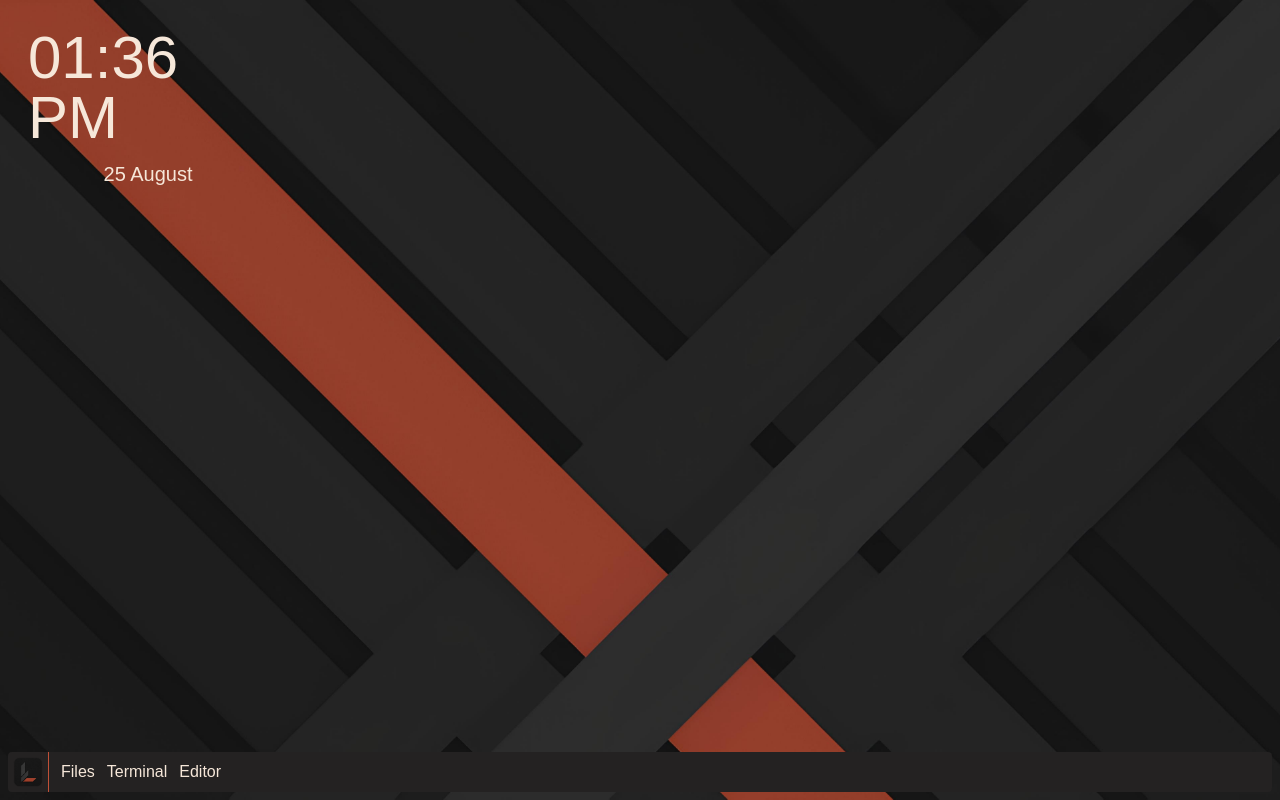
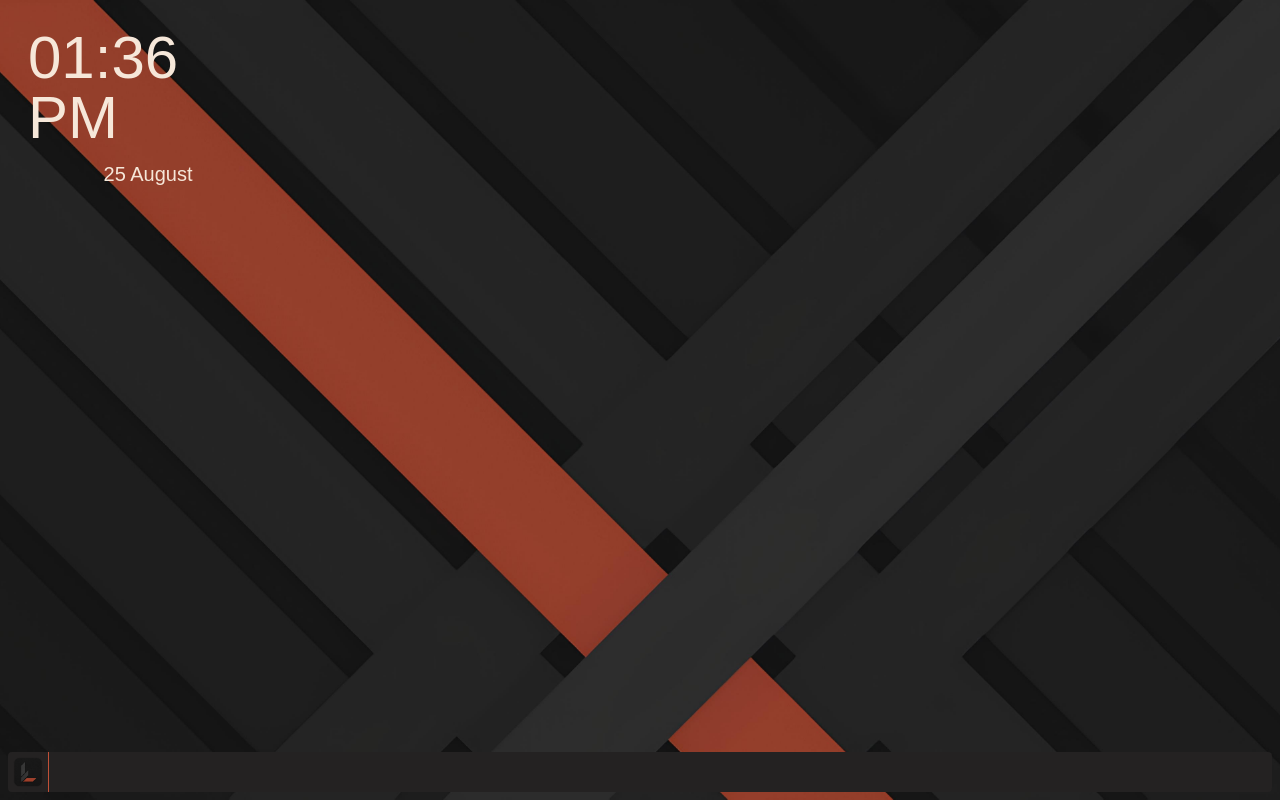
Before and after one commit to Lokesh550-code/Lazy-OS, a React (Vite) app: page / in a window 1280 px wide. Built offline with nearby package versions, Linux system fonts and the light colour scheme; a web font is replaced by a local one.

Commit message:
fix: correct taskbar behaviour and refactor data model

```diff
--- a/src/components/TaskbarApplication.jsx
+++ b/src/components/TaskbarApplication.jsx
@@ -1,23 +1,21 @@
 const TaskbarApplication = ({
   application,
-  setTaskbarApplicationRegistery,
-  addComponents,
-  handleMaximize
+  handleMinimize,
+  handleRestore
 }) => {
+  console.log(application);
   return (
     <h1
       onClick={() => {
-        addComponents(application.name, application.applicationId);
-        // handleMaximize(application.id);
-        // setTaskbarApplication((prev) =>
-        //   prev.map((elem) =>
-        //     elem.id === application.id ? { ...elem, active: !elem.active } : elem,
-        //   ),
-        // );
+        if(application.minimized) {
+          handleRestore(application.windowId)
+        } else {
+          handleMinimize(application.windowId)
+        }
       }}
-      className={`cursor-pointer select-none hover:scale-105 transition`}
+      className={`${application.minimized? "border-b border-[#c05037]" : "border-b"} cursor-pointer select-none hover:scale-105 transition`}
     >
-      {application.name}
+      {application.applicationName}
     </h1>
   );
 };
--- a/src/desktop/Desktop.jsx
+++ b/src/desktop/Desktop.jsx
@@ -60,7 +60,9 @@ const Desktop = () => {
         elem.windowId === windowId ? { ...elem, minimized: false } : elem,
       ),
     );
-  }
+
+    focusWindow(windowId);
+  };
 
   const handleMaximize = (id) => {
     setComponents((prev) =>
@@ -328,7 +330,12 @@ const Desktop = () => {
             );
           })
         : ""}
-      <Taskbar handleMaximize={handleMaximize} addComponents={addComponents} />
+      <Taskbar
+        handleMinimize={handleMinimize}
+        handleRestore={handleRestore}
+        addComponents={addComponents}
+        components={components}
+      />
     </div>
   );
 };
--- a/src/registery/taskbarRegistery.js
+++ /dev/null
@@ -1,8 +0,0 @@
-const taskbarRegistery = [
-  { applicationId: 1, name: "Files", taskbarApplication: true, active: false },
-  { applicationId: 2, name: "Terminal", taskbarApplication: true, active: false },
-  { applicationId: 3, name: "Editor", taskbarApplication: true, active: false },
-  { applicationId: 4, name: "Camera", taskbarApplication: false, active: false },
-];
-
-export default taskbarRegistery;
--- a/src/taskbar/StartUpMenu.jsx
+++ b/src/taskbar/StartUpMenu.jsx
@@ -58,7 +58,6 @@ const StartUpMenu = ({
             />
           ))
         : applicationRegistery?.map((elem) => {
-          console.log(applicationRegistery)
             return (
               <StartUpMenuApplication
                 application={elem}
--- a/src/taskbar/Taskbar.jsx
+++ b/src/taskbar/Taskbar.jsx
@@ -4,12 +4,15 @@ import StartUpMenu from "./StartUpMenu";
 import { useRef } from "react";
 import { useEffect } from "react";
 import applicationRegistery from "../registery/applicationRegistery";
-import taskbarRegistery from "../registery/taskbarRegistery";
 import TaskbarApplication from "../components/TaskbarApplication";
 
-const Taskbar = ({ addComponents, handleMaximize }) => {
+const Taskbar = ({
+  addComponents,
+  handleMinimize,
+  handleRestore,
+  components,
+}) => {
   const [isFuzzelActive, setIsFuzzelActive] = useState(false);
-  const [taskbarApplicationRegistery, setTaskbarApplicationRegistery] = useState(taskbarRegistery);
   const startMenuRef = useRef(null);
 
   useEffect(() => {
@@ -52,19 +55,14 @@ const Taskbar = ({ addComponents, handleMaximize }) => {
       />
       <StartUpButton handleStartUpButtonClick={handleStartUpButtonClick} />
       <div className="h-full min-w-100 px-3 border-l border-[#c05037] flex items-center gap-3 z-50">
-        {taskbarApplicationRegistery?.map((elem) =>
-          elem.taskbarApplication === true || elem.active === true ? (
-            <TaskbarApplication
-              application={elem}
-              key={elem.applicationId}
-              addComponents={addComponents}
-              setTaskbarApplicationRegistery={setTaskbarApplicationRegistery}
-              handleMaximize={handleMaximize}
-            />
-          ) : (
-            ""
-          ),
-        )}
+        {components?.map((elem) => {
+          return <TaskbarApplication
+            application={elem}
+            key={elem.applicationId}
+            handleMinimize={handleMinimize}
+            handleRestore={handleRestore}
+          />;
+        })}
       </div>
     </div>
   );
```
